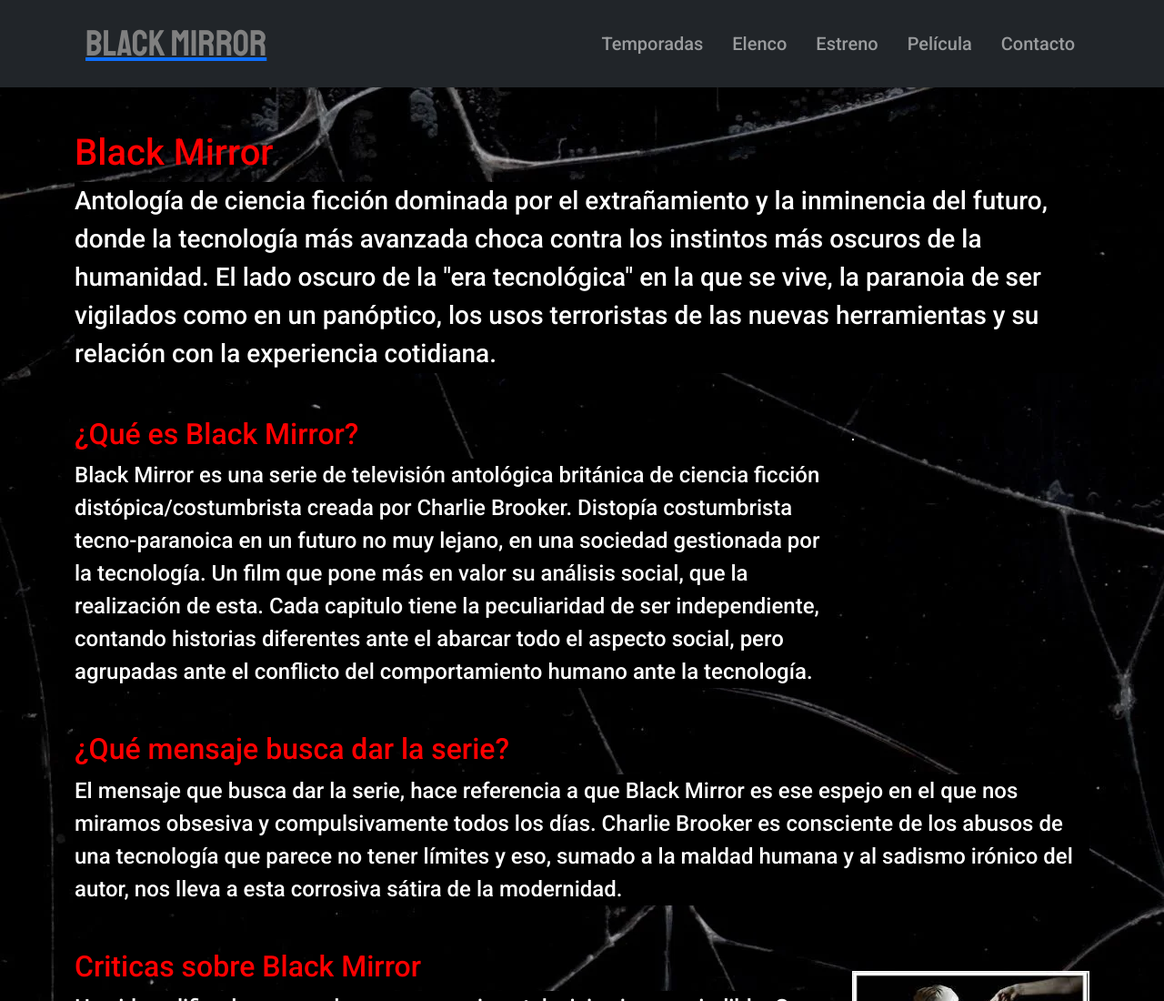
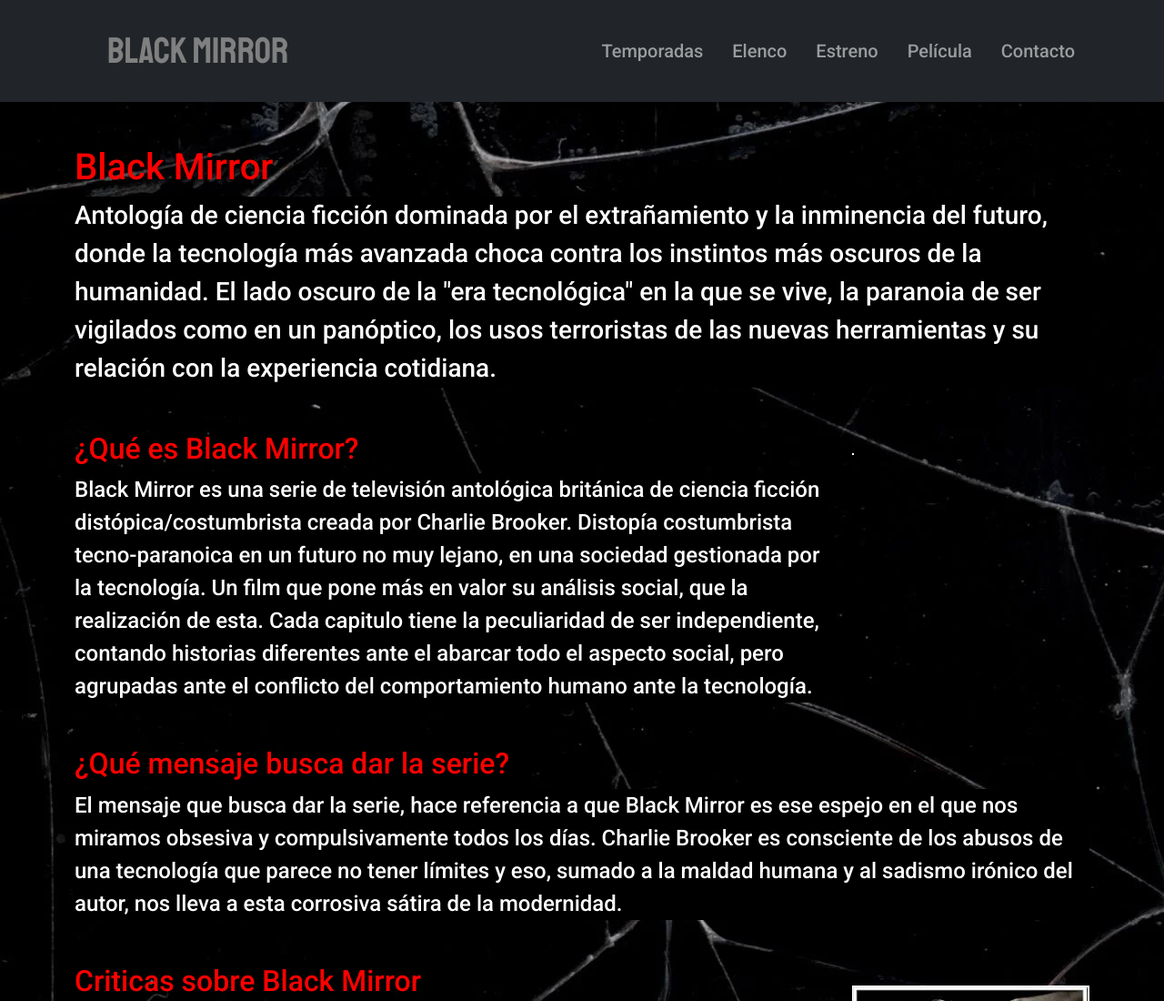
Before and after one commit to Tomas050303/blackmirror, a website: page index.html in a window 1280 px wide. Shown: the top 1100 px of the page at 91% size. Drawn offline with nearby package versions, Linux system fonts and the light colour scheme.

Commit message:
proyecto final

```diff
--- a/index.html
+++ b/index.html
@@ -14,7 +14,7 @@
       <div class="container bg-dark">
         <nav class="navbar navbar-expand-lg navbar-dark">
           <div class="container-fluid">
-            <a href="./index.html">
+            <a class="nav-link mx-2 fs-5" href="./index.html">
               <h1 class="texto__logo my-3">
                 Black Mirror
               </h1>
```
